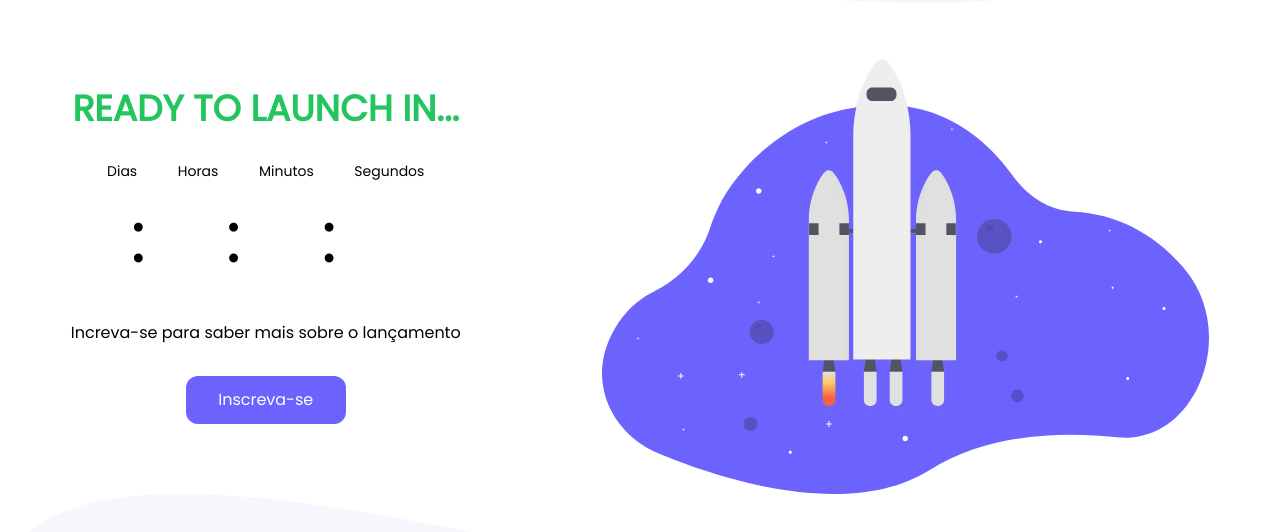
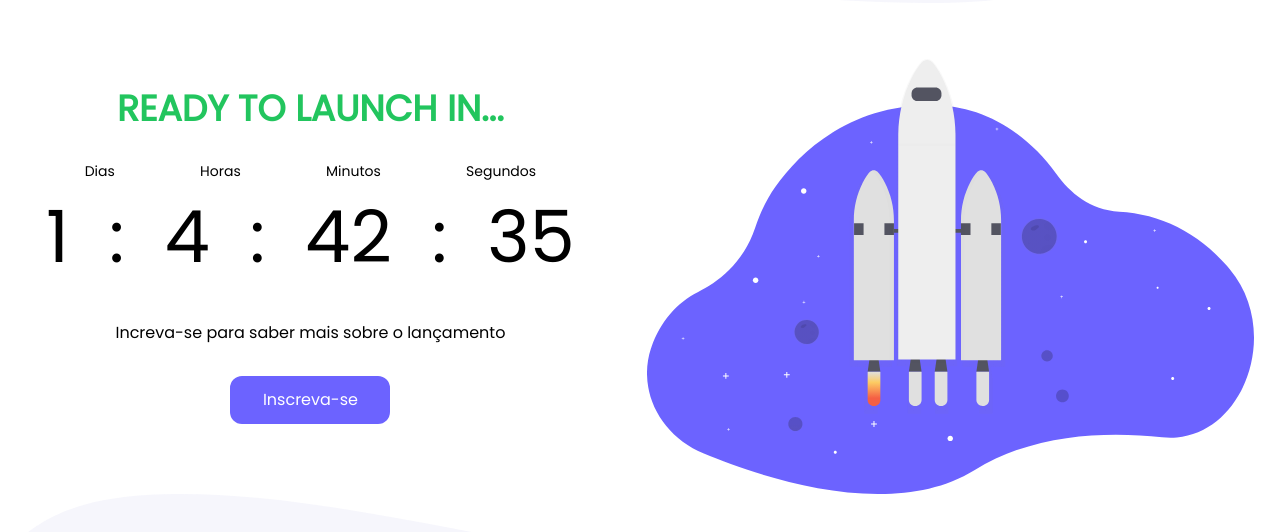
Before and after one commit to CarlinhosJr/countdown, a React (Vite) app: page / in a window 1280 px wide. Shown: the part 122-654 px from the top of the page. Built offline with nearby package versions, Linux system fonts and the light colour scheme.

Commit message:
implementações react

```diff
--- a/src/App.jsx
+++ b/src/App.jsx
@@ -3,7 +3,7 @@ import * as Dialog from '@radix-ui/react-dialog'
 import './styles/main.css';
 import { SignUp } from './componentes/SingUp';
 import { CreateModal } from './componentes/CreateModal';
-import { CountDown } from './componentes/CountDown';
+import CountDown from './componentes/CountDown';
 
 
 
--- a/src/componentes/CountDown.jsx
+++ b/src/componentes/CountDown.jsx
@@ -1,43 +1,34 @@
+import { useState } from "react";
 
 
-export function CountDown(){
-    let data = '2022/09/22';
-    let falta = (new Date(data).getTime() - new Date().getTime()) / 1000;
-    let segundos = Math.round(falta % 60);
-    let minutos = Math.round(falta / 60 % 60);
-    let horas = Math.round(falta / 60 / 60 % 24);
-    let dias = Math.round(falta / 60 / 60 / 24);
-    let divs = document.querySelectorAll('#Count div');
+const CountDown = () => {
+    const data = new Date('2022-09-22 00:00:00');
+    const falta = (data.getTime() - new Date().getTime()) / 1000;
 
-    setInterval(function() {
-        if (segundos == 0) {
-            segundos = 60;
-            minutos--;
-        }
-        if (minutos == 0) {
-            minutos = 60;
-            horas--;
-        }
-        if (horas == 0) {
-            horas = 24;
-            dias--;
-        }
-        segundos--;
-        var contador = [dias, horas, minutos, segundos].forEach(function (parcela, i) {
-            divs[i].innerHTML = parcela;
-        });
+    const [segundos, setSegundos] = useState(Math.round(falta % 60));
+    const [minutos, setMinutos] = useState(Math.round(falta / 60 % 60));
+    const [horas, setHoras] = useState(Math.round(falta / 60 / 60 % 24));
+    const [dias, setDias] = useState(Math.round(falta / 60 / 60 / 24));
 
+    const setCountDown = () => {
+        setSegundos(Math.round(new Date().getSeconds()))
+    }
+
+    setInterval(function () {
+        setCountDown();
     }, 1000);
 
-    return(
-        <div className="flex mt-5 gap-10 text-7xl px-5" id="Count">
-            <div></div>
+    return (
+        <div className="flex mt-5 gap-10 text-7xl px-5">
+            <div>{dias}</div>
             <span>:</span>
-            <div></div>
+            <div>{horas}</div>
             <span>:</span>
-            <div></div>
+            <div>{minutos}</div>
             <span>:</span>
-            <div></div>
+            <div>{segundos}</div>
         </div>
     )
 }
+
+export default CountDown;
```
